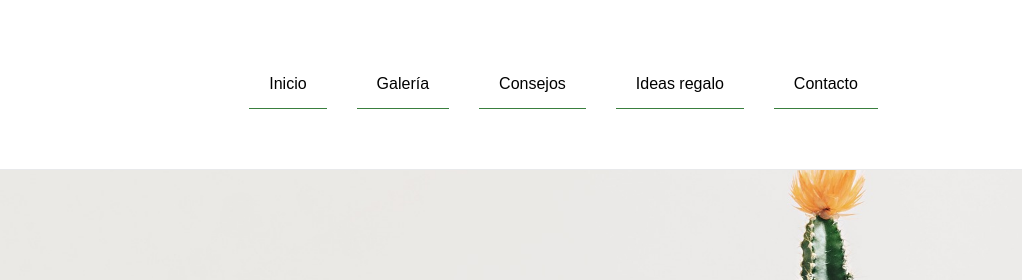
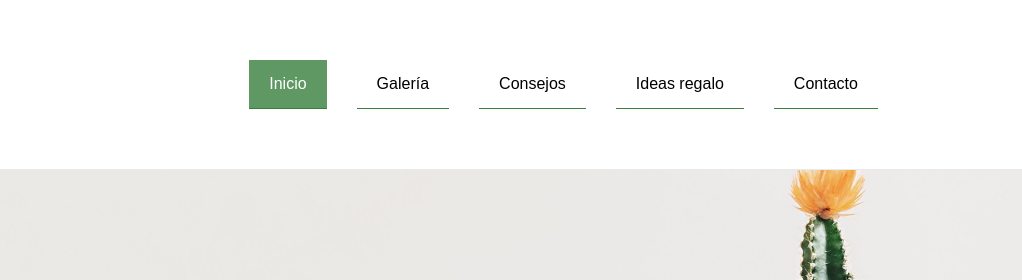
Before and after one commit to RocioPinzon/proyecto_jardineria, a plain HTML site: page index.html in a window 1280 px wide. Shown: the top 280 px of the page, 258-1280 px from the left. Drawn offline with Linux system fonts and the light colour scheme.

Commit message:
Update stylesComun.css
Actualizacion menu con class active en CSS

```diff
--- a/css/stylesComun.css
+++ b/css/stylesComun.css
@@ -100,6 +100,13 @@ header nav ul li a{
 
 }
 
+header .active {
+
+    background: rgba(57, 127, 62, 0.8);
+    color: #fff;
+
+}
+
 header nav ul li a:hover {
 
     background: rgba(57, 127, 62, 0.6);
```
